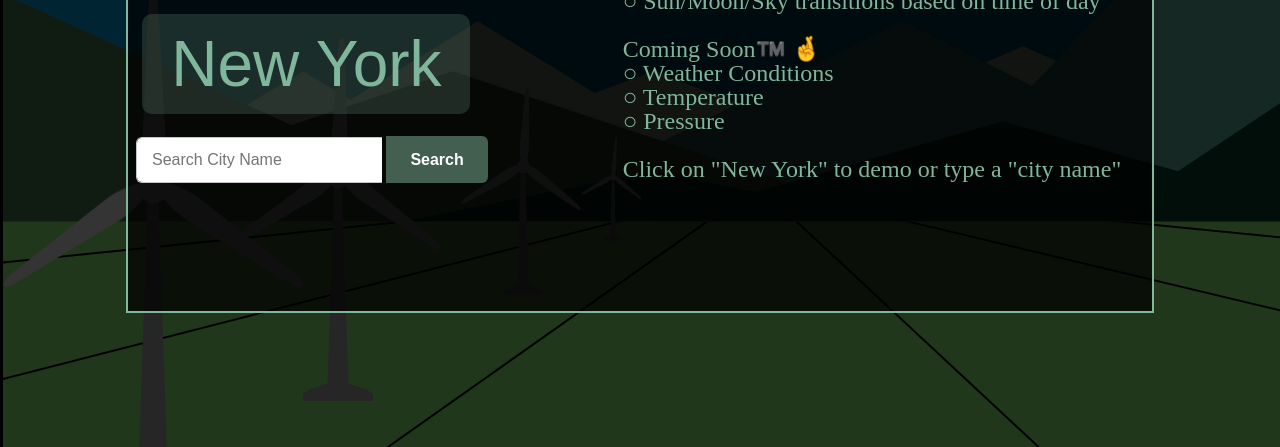
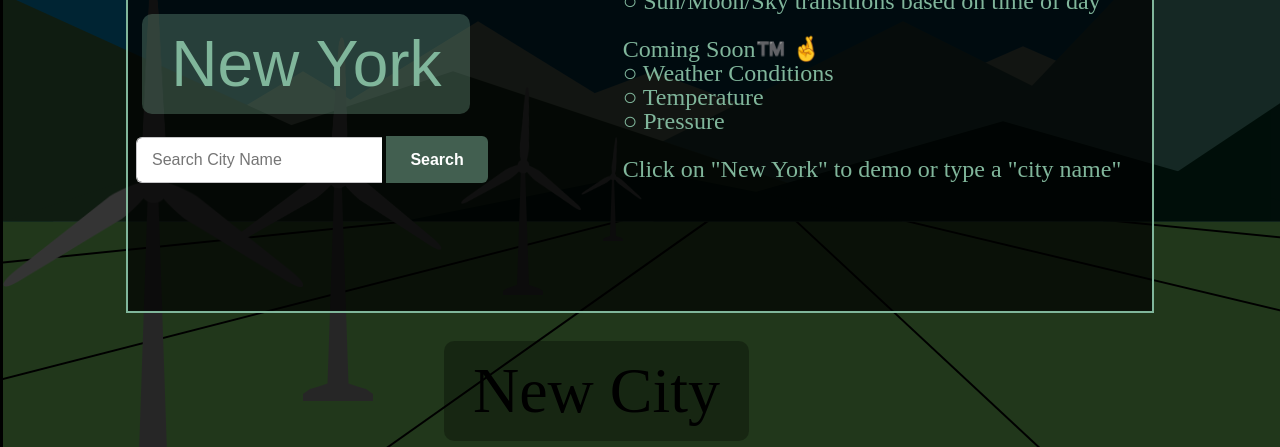
Before and after one commit to AveryRBerry/app-acad-JS-prj, a website built with webpack: page index.html in a window 1280 px wide. Shown: the part 353-800 px from the top of the page. Built offline with Linux system fonts and the light colour scheme.

Commit message:
finnished seeting up reset button

```diff
--- a/index.html
+++ b/index.html
@@ -54,8 +54,15 @@
                     <li>Click on "New York" to demo or type a "city name"</li>
                 </ul>
             </div>
+
         </div>
     </div>
+
+
+
+        <button class="Button" id="resetButton">New City</button>
+
+
 
 </body>
 
--- a/src/index.js
+++ b/src/index.js
@@ -12,6 +12,7 @@ document.addEventListener("DOMContentLoaded", async function() {
     const container = document.getElementById('container');
     const button = document.getElementById('demoButton');
 
+    //Search NY test button location weather
     button.addEventListener('click', async function(event) {
         event.preventDefault();
         container.style.display = 'none';
@@ -30,7 +31,7 @@ document.addEventListener("DOMContentLoaded", async function() {
         const newUpdater = new UpdateCanvas(hours, windSpeed);
     })
 
-
+    //Search typed city weather location
     searchForm.addEventListener('click', async function(event) {
         event.preventDefault();
         const searchInput = document.getElementById('searchInput');
@@ -48,18 +49,13 @@ document.addEventListener("DOMContentLoaded", async function() {
         // const weatherType = weatherData.weather[0].main;
         const newUpdater = new UpdateCanvas(hours, windSpeed);
 
-        console.log(date.getUTCHours())
-        console.log("date.getUTCHours()")
-        console.log(utcShift)
-        console.log("utcShift")
-        console.log(hours)
-        console.log("hours")
-        console.log(weatherData.timezone)
-        console.log("weatherData.timezone")
-        // i need to mak an "if" date.getUTCHours() + utcShift >
-
         container.style.display = 'none';
         searchInput.value = '';
     })
 
+    resetButton.addEventListener('click', async function(event) {
+        event.preventDefault();
+        container.style.display = 'block';
+    })
+
 });
--- a/src/index.scss
+++ b/src/index.scss
@@ -1,4 +1,5 @@
 @import "./styles/reset.scss";
-@import "./styles/coverPageStyleing.scss";
+@import "./styles/coverPageStyling.scss";
 @import "./styles/button.scss";
 @import "./styles/searchBar.scss";
+@import "./styles/canvas.scss";
--- a/src/scripts/drawSunMoon.js
+++ b/src/scripts/drawSunMoon.js
@@ -195,9 +195,12 @@ class SunMoon {
 
     drawMoon = () => {
         this.ctx.beginPath();
+        // this.ctx.shadowBlur = 10;
+        // this.ctx.shadowColor = "yellow";
         this.ctx.arc(this.moon.x, this.moon.y, this.moon.w / 2, Math.PI * 2, 0, true);
         this.ctx.fillStyle = "white";
         this.ctx.fill();
+        // this.ctx.shadowBlur = 0;
 
         this.ctx.beginPath();
         if (this.moon.x <= (5/10)*this.canvas.width) {
--- a/src/styles/button.scss
+++ b/src/styles/button.scss
@@ -2,14 +2,13 @@
     --b: 3px;
     --s: .15em;
     --c: rgb(128, 182, 155);
-
     padding: calc(.05em + var(--s)) calc(.3em + var(--s));
     color: var(--c);
     background:
         conic-gradient(from 90deg at var(--b) var(--b), #00000000 90deg );
     transition: .3s linear, color 0s, background-color 0s;
     outline: var(--b) solid #0000;
-    background-color: rgba(128,182, 155, 0.2);
+    background-color: rgba(128,182, 155, 0.3);
 }
 
 .Button:hover,
@@ -18,7 +17,6 @@
     outline-color: var(--c);
     outline-offset: .05em;
 }
-
 
 .Button {
     // font-family: system-ui, sans-serif;
--- /dev/null
+++ b/src/styles/canvas.scss
@@ -0,0 +1,33 @@
+#canvas {
+    border: 3px solid rgb(0, 0, 0);
+    display: block;
+    position: fixed;
+}
+
+#resetButton {
+    position: fixed;
+    bottom: 0;
+    right: 41%;
+    // color: var(rgb(20, 42, 131));
+    font-family: Didot;
+}
+
+#resetButton {
+    --b: 3px;
+    --s: .15em;
+    --c: rgb(0, 0, 0);
+    padding: calc(.05em + var(--s)) calc(.3em + var(--s));
+    color: var(--c);
+    background:
+        conic-gradient(from 90deg at var(--b) var(--b), #00000000 90deg);
+    transition: .3s linear, color 0s, background-color 0s;
+    background-color: rgba(0, 0, 0, 0.3);
+}
+
+#resetButton {
+    font-size: 4rem;
+    cursor: pointer;
+    border: none;
+    margin: .1em;
+    border-radius: 10px;
+}
--- a/src/styles/coverPageStyleing.scss
+++ b/src/styles/coverPageStyling.scss
@@ -10,9 +10,9 @@
     left: 0;
     right: 0;
     font-family: Didot;
+
 }
 
-//on button push set container display to none
 #startPage {
     width: 80vw;
     height: 70vh;
@@ -50,9 +50,3 @@ ul {
 #utilities {
     margin: auto;
 }
-
-#canvas {
-    border: 3px solid rgb(0, 0, 0);
-    display: block;
-    position: fixed;
-}
```
Also changed, not shown: dist/main.css, dist/main.js, src/windmill.png (deleted).
